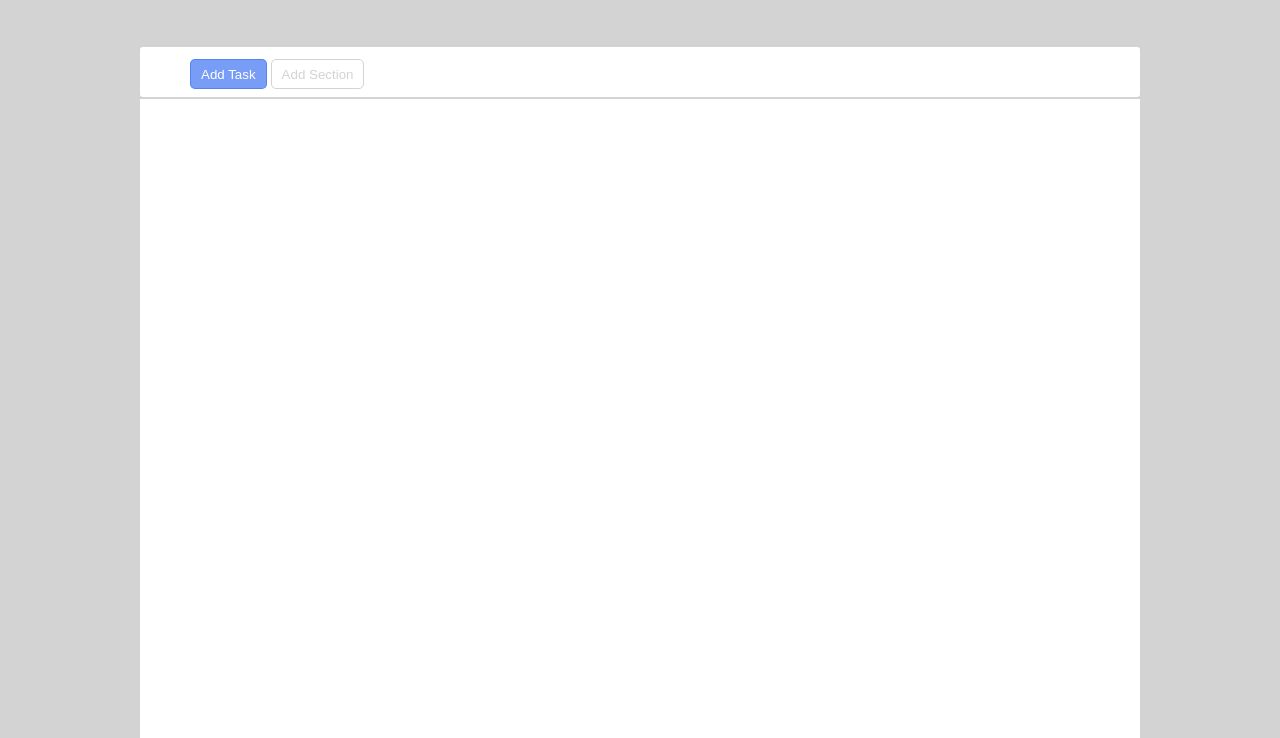
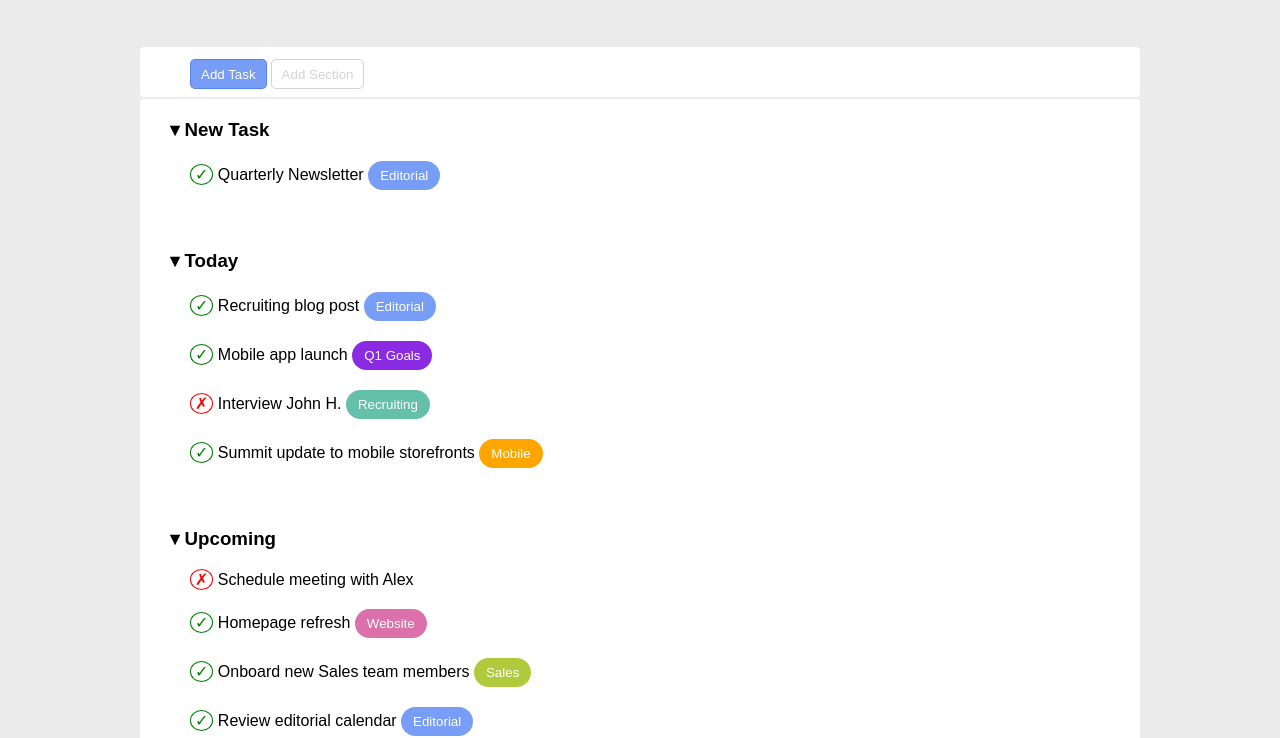
Before and after one commit to MarcoRomanohub/html-css-toboolist, a plain HTML site: page index.html in a window 1280 px wide. Shown: the part 73-811 px from the top of the page. Drawn offline with Linux system fonts and the light colour scheme.

Commit message:
[add] fine esercizio

```diff
--- a/css/main.css
+++ b/css/main.css
@@ -5,7 +5,7 @@
 }
 
 body{
-  background-color: lightgray;
+  background-color: rgb(235, 235, 235);
 }
 
 /* header */
@@ -38,7 +38,7 @@ nav{
   max-width: 1000px;
   height: 50px;
   margin: auto;
-  border-radius: 3px;
+  border-radius: 4px;
 }
 
 .menu{
@@ -66,9 +66,63 @@ nav{
 }
 /* fine nav */
 
-/* section */
-section.task{
+/* section add-task */
+section.add-task{
   max-width: 1000px;
-  height: 800px;
+  height: 660px;
   margin: 2px auto;
+  border-radius: 4px;
 }
+
+section.add-task {
+  font-family: Arial, Helvetica, sans-serif;
+}
+
+.add-task li span{
+  color: green;
+  border: 1px solid green;
+  border-radius: 50%;
+  padding: 1px 4px;
+}
+
+.add-task li span.cross{
+  color: red;
+  border-color: red;
+}
+
+.list-button{
+  padding: 7px 12px;
+  border-radius: 15px;
+  border: 0;
+  color: white;
+}
+
+.task{
+  padding: 20px 30px;
+}
+
+ul li{
+  list-style: none;
+  margin: 20px;
+}
+
+.violet-button{
+  background-color: blueviolet;
+
+}
+
+.green-button{
+  background-color: #64C0A9;
+}
+
+.orange-button{
+  background-color: orange;
+}
+
+.pink-button{
+  background-color: #DB70AA;
+}
+
+.yellow-button{
+  background-color: #B0CA3C;
+}
--- a/index.html
+++ b/index.html
@@ -23,9 +23,37 @@
       </div>
     </nav>
 
-    <section class="task sfondo-bianco">
+    <section class="add-task sfondo-bianco">
+
+      <div class="task">
+        <h3><span>&#9662</span> New Task </h3>
+        <ul>
+          <li><span>&checkmark;</span> Quarterly Newsletter <input type="button" value="Editorial" class="blu-button list-button"></li>
+        </ul>
+      </div>
+
+      <div class="task">
+        <h3><span>&#9662</span> Today </h3>
+        <ul>
+          <li><span>&checkmark;</span> Recruiting blog post <input type="button" value="Editorial" class="blu-button list-button"></li>
+          <li><span>&checkmark;</span> Mobile app launch <input type="button" value="Q1 Goals" class="violet-button list-button"></li>
+          <li><span class="cross">&cross;</span> Interview John H. <input type="button" value="Recruiting" class="green-button list-button"></li>
+          <li><span>&checkmark;</span> Summit update to mobile storefronts <input type="button" value="Mobile" class="orange-button list-button"></li>
+        </ul>
+      </div>
+
+      <div class="task">
+        <h3><span>&#9662</span> Upcoming </h3>
+        <ul>
+          <li><span class="cross">&cross;</span> Schedule meeting with Alex</li>
+          <li><span>&checkmark;</span> Homepage refresh <input type="button" value="Website" class="pink-button list-button"></li>
+          <li><span>&checkmark;</span> Onboard new Sales team members <input type="button" value="Sales" class="yellow-button list-button"></li>
+          <li><span>&checkmark;</span> Review editorial calendar <input type="button" value="Editorial" class="blu-button list-button"></li>
+        </ul>
+      </div>
 
     </section>
+
   </main>
 
 
```
